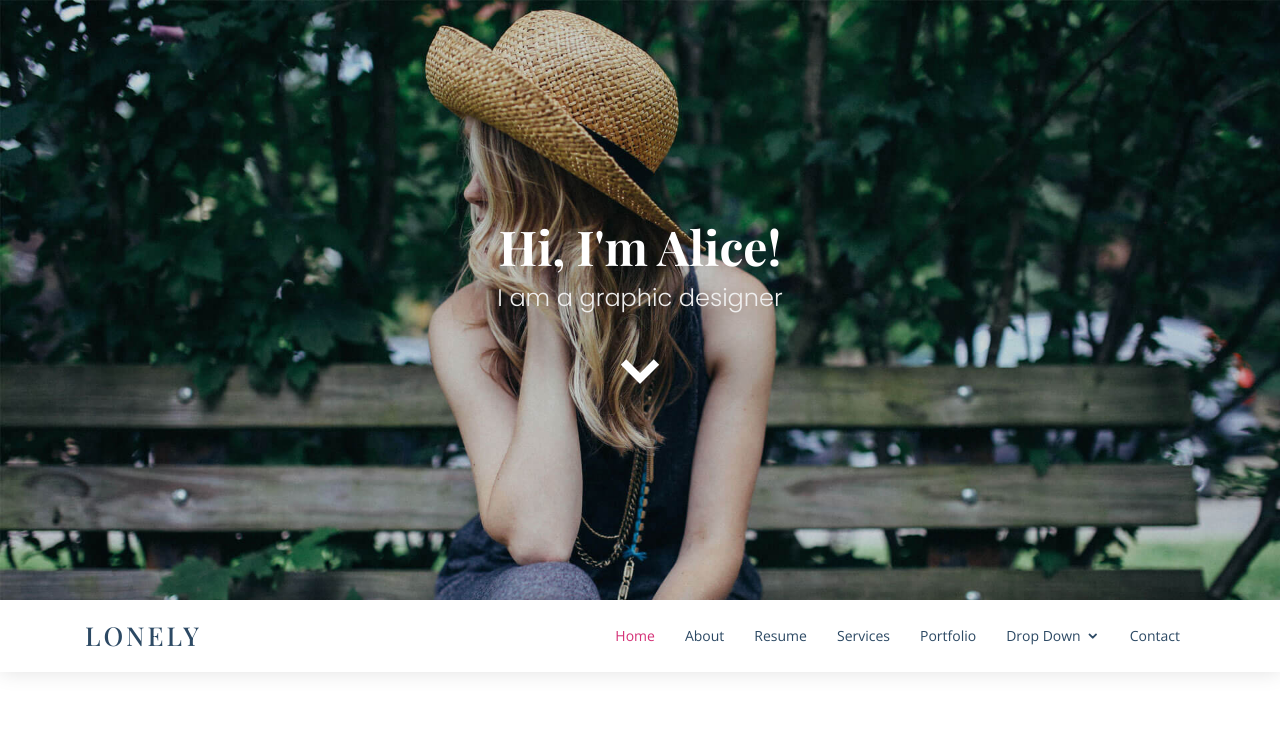
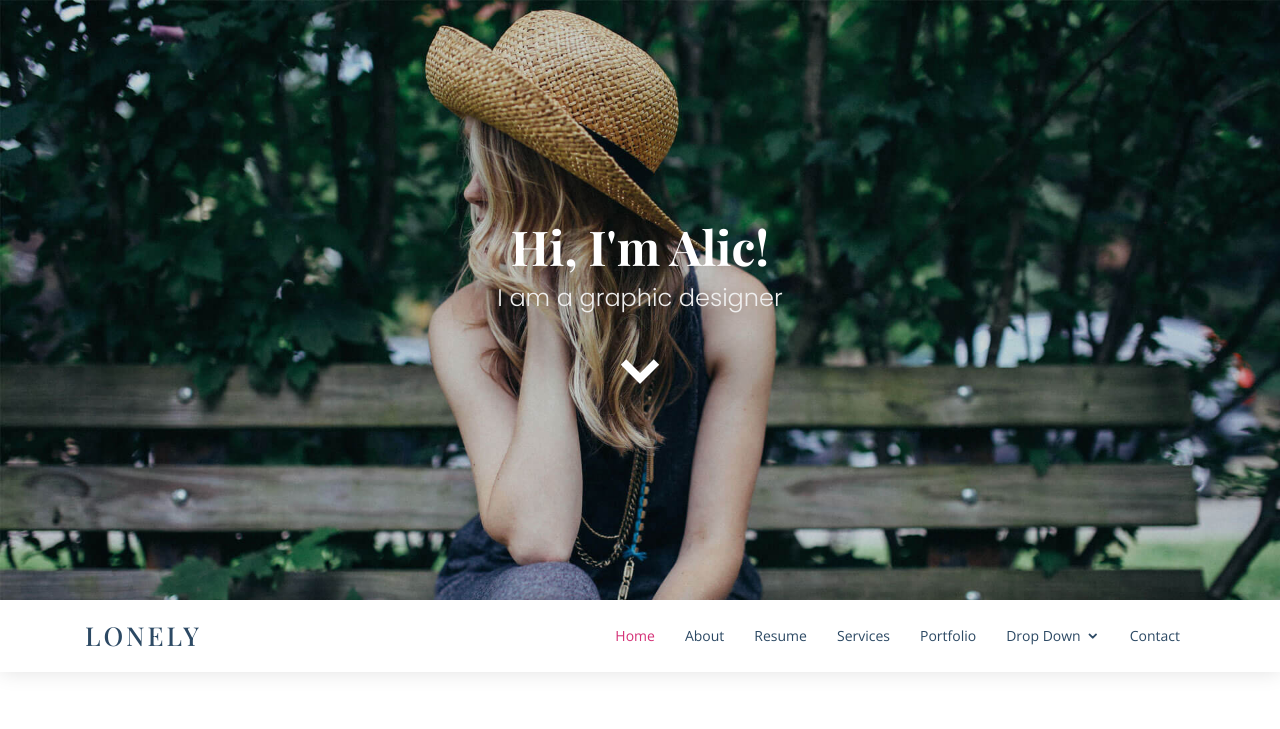
Before and after one commit to Nik-Ches/lonely-template, a plain HTML site: page index.html in a window 1280 px wide. Shown: the top 729 px of the page. Drawn offline with nearby package versions, Linux system fonts and the light colour scheme; a web font is replaced by a local one.

Commit message:
test change

```diff
--- a/index.html
+++ b/index.html
@@ -38,7 +38,7 @@
 
   <!-- ======= Hero Section ======= -->
   <section id="hero" class="d-flex flex-column align-items-center justify-content-center">
-    <h1>Hi, I'm Alice!</h1>
+    <h1>Hi, I'm Alic!</h1>
     <h2>I am a graphic designer</h2>
     <a href="#about" class="btn-get-started scrollto"><i class="icofont-simple-down"></i></a>
   </section><!-- End Hero -->
```
